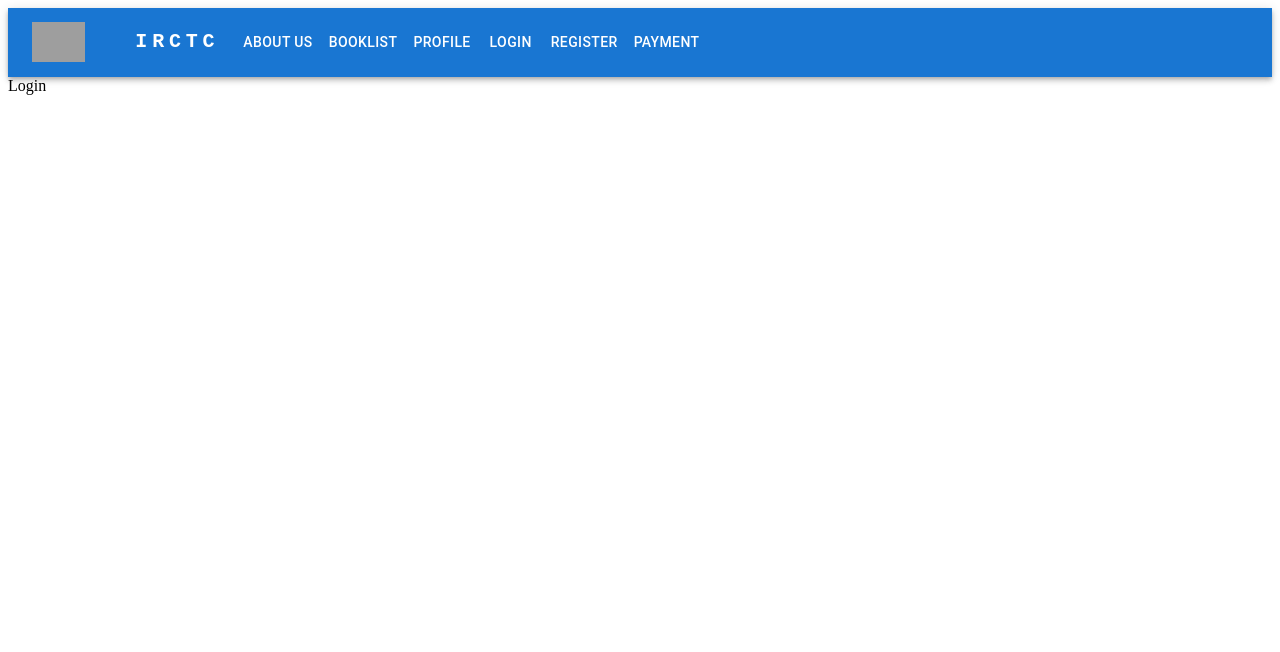
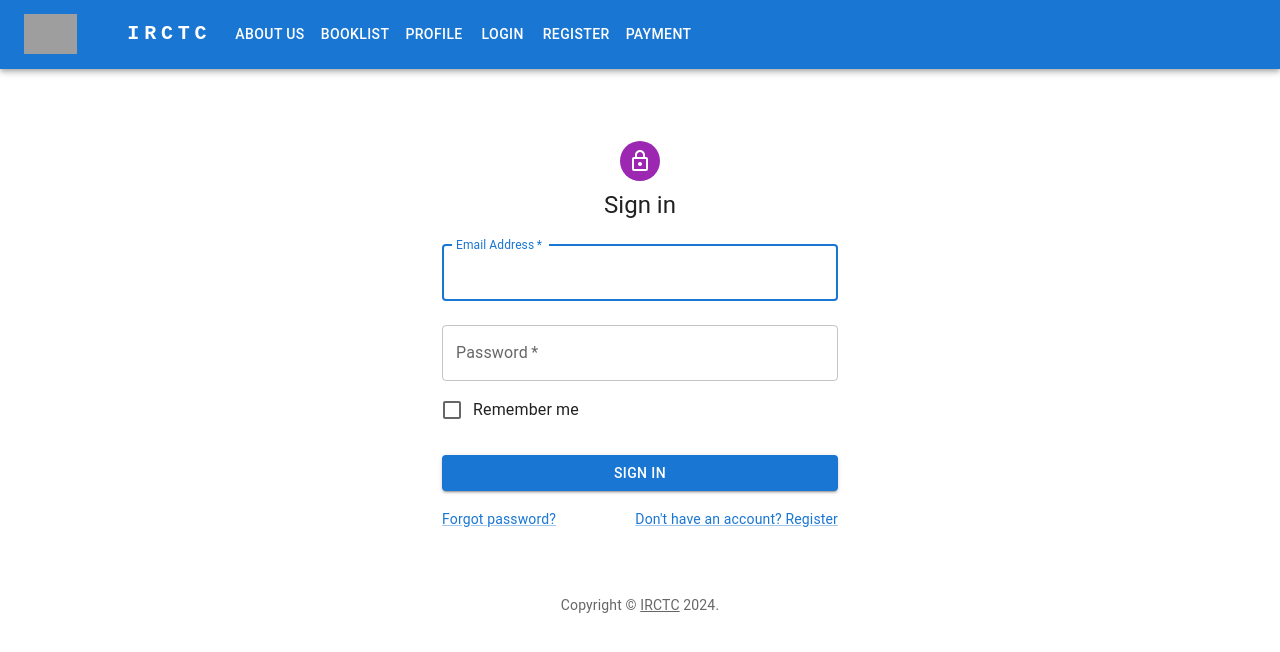
Before and after one commit to naim195/irctc-clone, a React (Vite) app: page /login in a window 1280 px wide. Shown: the top 652 px of the page. Built offline with nearby package versions, Linux system fonts and the light colour scheme; grey boxes are pictures that could not be loaded; the HTML template or start-up script is replaced by a standard one.

Commit message:
login and sign up pages done

```diff
--- a/src/Login.jsx
+++ b/src/Login.jsx
@@ -1,7 +1,120 @@
-import React from "react";
+import * as React from "react";
+import Avatar from "@mui/material/Avatar";
+import Button from "@mui/material/Button";
+import CssBaseline from "@mui/material/CssBaseline";
+import TextField from "@mui/material/TextField";
+import FormControlLabel from "@mui/material/FormControlLabel";
+import Checkbox from "@mui/material/Checkbox";
+import Link from "@mui/material/Link";
+import Grid from "@mui/material/Grid";
+import Box from "@mui/material/Box";
+import LockOutlinedIcon from "@mui/icons-material/LockOutlined";
+import Typography from "@mui/material/Typography";
+import Container from "@mui/material/Container";
+import { createTheme, ThemeProvider } from "@mui/material/styles";
 
-const Login = () => {
-  return <div>Login</div>;
-};
+function Copyright(props) {
+  return (
+    <Typography
+      variant="body2"
+      color="text.secondary"
+      align="center"
+      {...props}
+    >
+      {"Copyright © "}
+      <Link color="inherit" href="/">
+        IRCTC
+      </Link>{" "}
+      {new Date().getFullYear()}
+      {"."}
+    </Typography>
+  );
+}
 
-export default Login;
+const defaultTheme = createTheme();
+
+export default function Login() {
+  const handleSubmit = (event) => {
+    event.preventDefault();
+    const data = new FormData(event.currentTarget);
+    console.log({
+      email: data.get("email"),
+      password: data.get("password"),
+    });
+  };
+
+  return (
+    <ThemeProvider theme={defaultTheme}>
+      <Container component="main" maxWidth="xs">
+        <CssBaseline />
+        <Box
+          sx={{
+            marginTop: 8,
+            display: "flex",
+            flexDirection: "column",
+            alignItems: "center",
+          }}
+        >
+          <Avatar sx={{ m: 1, bgcolor: "secondary.main" }}>
+            <LockOutlinedIcon />
+          </Avatar>
+          <Typography component="h1" variant="h5">
+            Sign in
+          </Typography>
+          <Box
+            component="form"
+            onSubmit={handleSubmit}
+            noValidate
+            sx={{ mt: 1 }}
+          >
+            <TextField
+              margin="normal"
+              required
+              fullWidth
+              id="email"
+              label="Email Address"
+              name="email"
+              autoComplete="email"
+              autoFocus
+            />
+            <TextField
+              margin="normal"
+              required
+              fullWidth
+              name="password"
+              label="Password"
+              type="password"
+              id="password"
+              autoComplete="current-password"
+            />
+            <FormControlLabel
+              control={<Checkbox value="remember" color="primary" />}
+              label="Remember me"
+            />
+            <Button
+              type="submit"
+              fullWidth
+              variant="contained"
+              sx={{ mt: 3, mb: 2 }}
+            >
+              Sign In
+            </Button>
+            <Grid container>
+              <Grid item xs>
+                <Link href="#" variant="body2">
+                  Forgot password?
+                </Link>
+              </Grid>
+              <Grid item>
+                <Link href="/register" variant="body2">
+                  {"Don't have an account? Register"}
+                </Link>
+              </Grid>
+            </Grid>
+          </Box>
+        </Box>
+        <Copyright sx={{ mt: 8, mb: 4 }} />
+      </Container>
+    </ThemeProvider>
+  );
+}
--- a/src/Register.jsx
+++ b/src/Register.jsx
@@ -1,7 +1,108 @@
-import React from "react";
+import * as React from 'react';
+import Avatar from '@mui/material/Avatar';
+import Button from '@mui/material/Button';
+import CssBaseline from '@mui/material/CssBaseline';
+import TextField from '@mui/material/TextField';
+import FormControlLabel from '@mui/material/FormControlLabel';
+import Checkbox from '@mui/material/Checkbox';
+import Link from '@mui/material/Link';
+import Grid from '@mui/material/Grid';
+import Box from '@mui/material/Box';
+import LockOutlinedIcon from '@mui/icons-material/LockOutlined';
+import Typography from '@mui/material/Typography';
+import Container from '@mui/material/Container';
+import { createTheme, ThemeProvider } from '@mui/material/styles';
 
-const Register = () => {
-  return <div>Register</div>;
-};
+function Copyright(props) {
+  return (
+    <Typography variant="body2" color="text.secondary" align="center" {...props}>
+      {'Copyright © '}
+      <Link color="inherit" href="https://mui.com/">
+        Your Website
+      </Link>{' '}
+      {new Date().getFullYear()}
+      {'.'}
+    </Typography>
+  );
+}
 
-export default Register;
+// TODO remove, this demo shouldn't need to reset the theme.
+
+const defaultTheme = createTheme();
+
+export default function SignIn() {
+  const handleSubmit = (event) => {
+    event.preventDefault();
+    const data = new FormData(event.currentTarget);
+    console.log({
+      email: data.get('email'),
+      password: data.get('password'),
+    });
+  };
+
+  return (
+    <ThemeProvider theme={defaultTheme}>
+      <Container component="main" maxWidth="xs">
+        <CssBaseline />
+        <Box
+          sx={{
+            marginTop: 8,
+            display: 'flex',
+            flexDirection: 'column',
+            alignItems: 'center',
+          }}
+        >
+          <Avatar sx={{ m: 1, bgcolor: 'secondary.main' }}>
+            <LockOutlinedIcon />
+          </Avatar>
+          <Typography component="h1" variant="h5">
+            Sign in
+          </Typography>
+          <Box component="form" onSubmit={handleSubmit} noValidate sx={{ mt: 1 }}>
+            <TextField
+              margin="normal"
+              required
+              fullWidth
+              id="email"
+              label="Email Address"
+              name="email"
+              autoComplete="email"
+              autoFocus
+            />
+            <TextField
+              margin="normal"
+              required
+              fullWidth
+              name="password"
+              label="Password"
+              type="password"
+              id="password"
+              autoComplete="current-password"
+            />
+            <FormControlLabel
+              control={<Checkbox value="remember" color="primary" />}
+              label="Remember me"
+            />
+            <Button
+              type="submit"
+              fullWidth
+              variant="contained"
+              sx={{ mt: 3, mb: 2 }}
+            >
+              Sign In
+            </Button>
+            <Grid container>
+
+              <Grid item>
+                <Link href="/login" variant="body2">
+                  {"Already have an account? Login"}
+                </Link>
+              </Grid>
+            </Grid>
+          </Box>
+        </Box>
+        <Copyright sx={{ mt: 8, mb: 4 }} />
+      </Container>
+    </ThemeProvider>
+  );
+}
```
Also changed, not shown: src/SignUp.jsx (deleted, +0 -7 lines).
